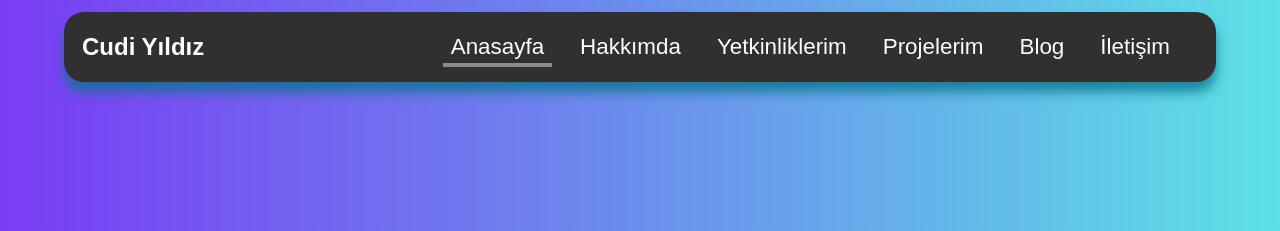
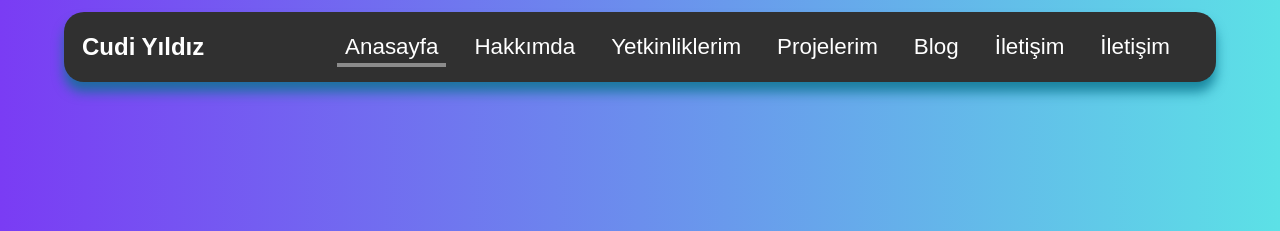
Before and after one commit to Cudiyildiz/portfoyWeb, a plain HTML site: page index.html in a window 1280 px wide. Shown: the top 231 px of the page. Drawn offline with nearby package versions, Linux system fonts and the light colour scheme.

Commit message:
iletişim eklendi

```diff
--- a/index.html
+++ b/index.html
@@ -23,6 +23,7 @@
                     <li class="nav-item"><a class="nav-link" href="#yetkinliklerim">Yetkinliklerim</a></li>
                     <li class="nav-item"><a class="nav-link" href="#packages">Projelerim</a></li>
                     <li class="nav-item"><a class="nav-link" href="blog.html">Blog</a></li>
+                    <li class="nav-item"><a class="nav-link" href="iletisim.html">İletişim</a></li>
                     <li class="nav-item"><a class="nav-link" href="iletisim.html">İletişim</a></li>
                 </ul>
             </div>
```
Also changed, not shown: 1 other file.
